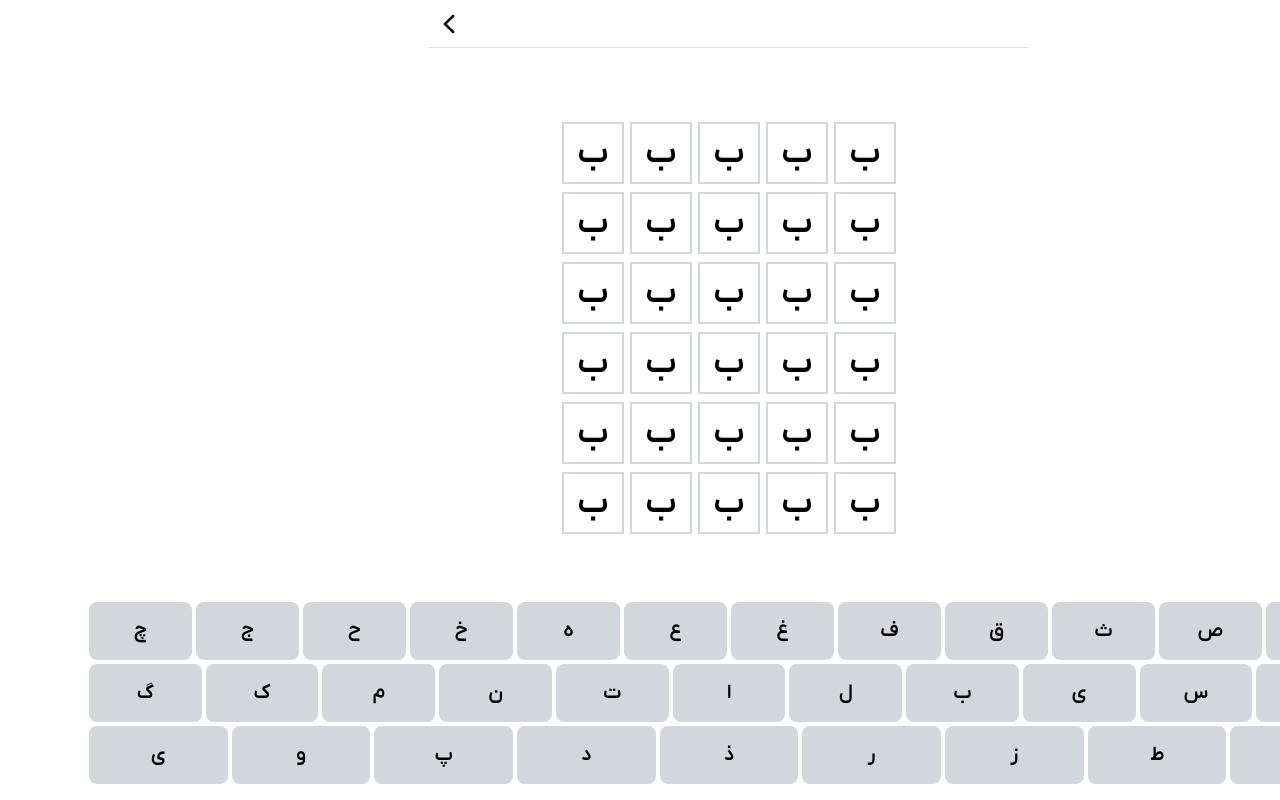
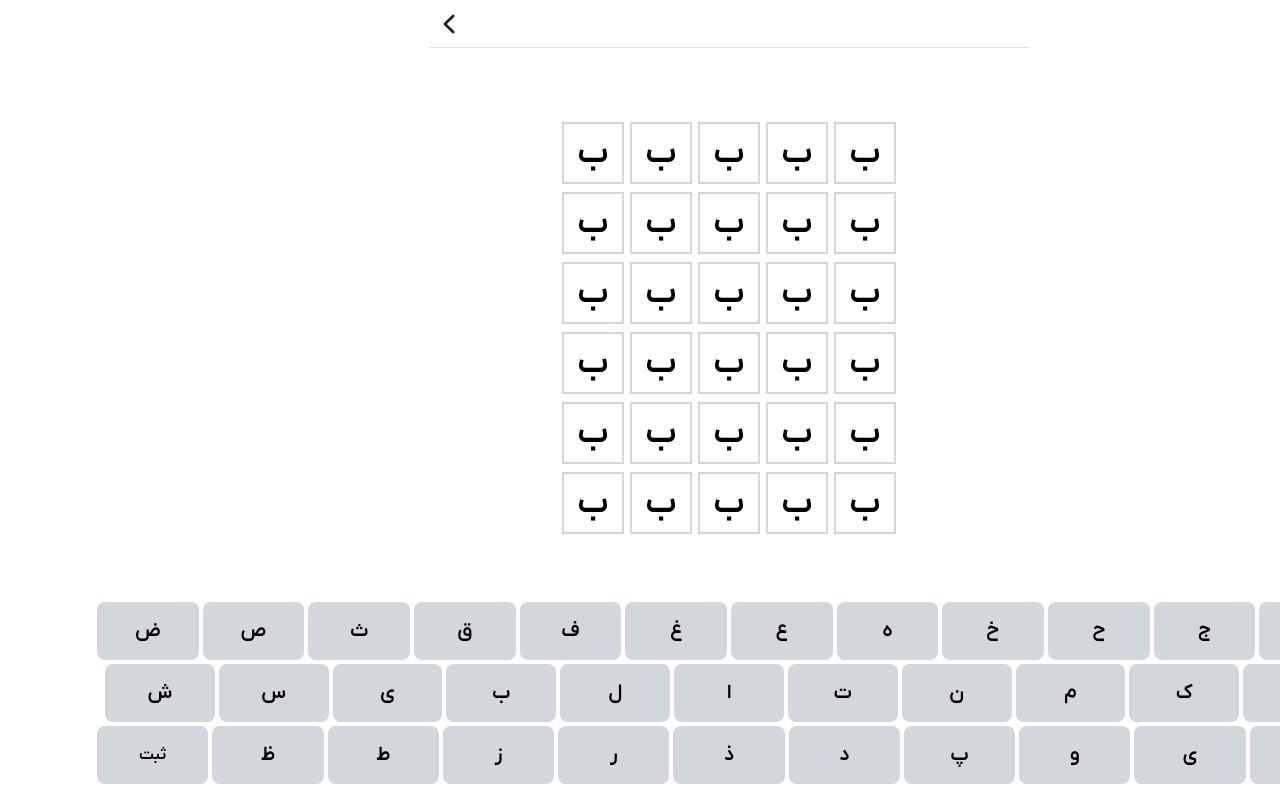
Before and after one commit to lmohade3l/mindoo, a Next.js app: page /games/chi-vazhe in a window 1280 px wide. Both pictures are taken after a click on the button "شروع بازی". Built offline with nearby package versions, Linux system fonts and the light colour scheme.

Commit message:
feat: finish keyboard ui

```diff
--- a/components/games/ChiVazheGame.tsx
+++ b/components/games/ChiVazheGame.tsx
@@ -30,9 +30,9 @@ export default function ChiVazheGame() {
                 </div>
 
                 {/* keyboard */}
-                <div>
+                {/* <div> */}
                     <Keyboard />
-                </div>
+                {/* </div> */}
             </div>
         </div>
     );
--- a/components/ui/Keyboard.tsx
+++ b/components/ui/Keyboard.tsx
@@ -1,9 +1,12 @@
+import BackSpace from "@/assets/icons/backspace.svg"
+import Image from "next/image";
+
 export default function Keyboard() {
     return (
         <div className="flex flex-col gap-1 w-[100vw]">
             {/* first row */}
-            <div className="grid grid-cols-12 justify-center gap-1">
-                {["ض", "ص", "ث", "ق", "ف", "غ", "ع", "ه", "خ", "ح", "ج", "چ"].map((key) => (
+            <div className="grid grid-cols-12 justify-center gap-1 px-2">
+                {["ض", "ص", "ث", "ق", "ف", "غ", "ع", "ه", "خ", "ح", "ج", "چ"].reverse().map((key) => (
                     <div key={key} className=" h-[58px] bg-[#D3D6DA] rounded-[8px] flex items-center justify-center text-[20px] font-[600] text-[black] cursor-pointer">
                         {key}
                     </div>
@@ -11,8 +14,8 @@ export default function Keyboard() {
             </div>
 
             {/* second row */}
-            <div className="grid grid-cols-11 justify-center gap-1">
-                {["ش", "س", "ی", "ب", "ل", "ا", "ت", "ن", "م", "ک", "گ"].map((key) => (
+            <div className="grid grid-cols-11 justify-center gap-1 px-4">
+                {["ش", "س", "ی", "ب", "ل", "ا", "ت", "ن", "م", "ک", "گ"].reverse().map((key) => (
                     <div key={key} className=" h-[58px] bg-[#D3D6DA] rounded-[8px] flex items-center justify-center text-[20px] font-[600] text-[black] cursor-pointer">
                         {key}
                     </div>
@@ -20,12 +23,16 @@ export default function Keyboard() {
             </div>
 
             {/* third row */}
-            <div className="grid grid-cols-9 justify-center gap-1">
-                {["ظ", "ط", "ز", "ر", "ذ", "د", "پ", "و", "ی"].map((key) => (
+            <div className="grid grid-cols-11 justify-center gap-1 px-2">
+                <div className="flex items-center justify-center bg-[#D3D6DA] rounded-[8px] h-[58px] cursor-pointer">
+                    <Image src={BackSpace} alt="backspace" className="w-[20px] cursor-pointer" />
+                </div>
+                {["ظ", "ط", "ز", "ر", "ذ", "د", "پ", "و", "ی"].reverse().map((key) => (
                     <div key={key} className=" h-[58px] bg-[#D3D6DA] rounded-[8px] flex items-center justify-center text-[20px] font-[600] text-[black] cursor-pointer">
                         {key}
                     </div>
                 ))}
+                <div className="flex items-center justify-center bg-[#D3D6DA] rounded-[8px] h-[58px] cursor-pointer font-[600]">ثبت</div>
             </div>
 
         </div>
```
Also changed, not shown: assets/icons/backspace.svg (added).
